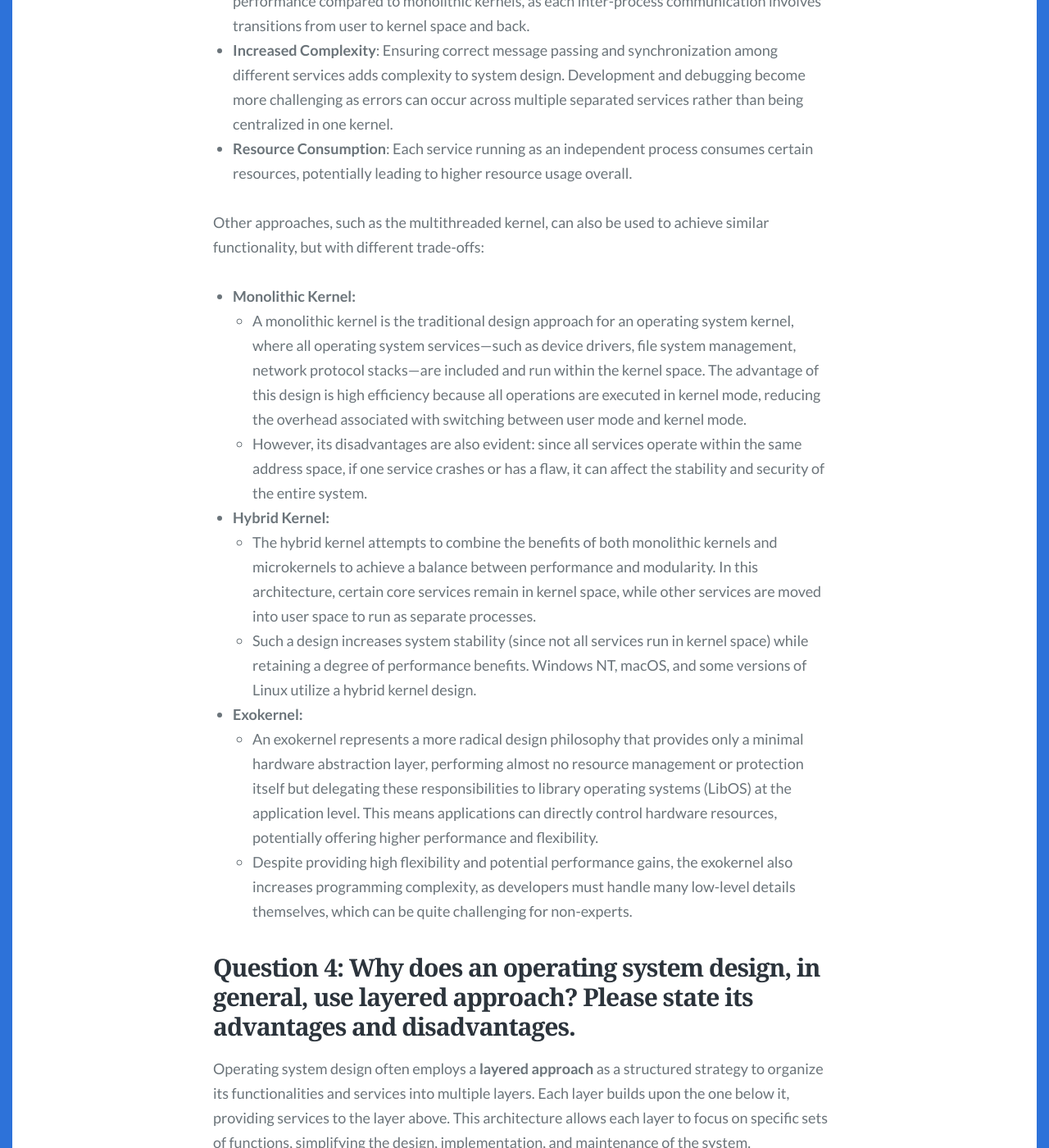
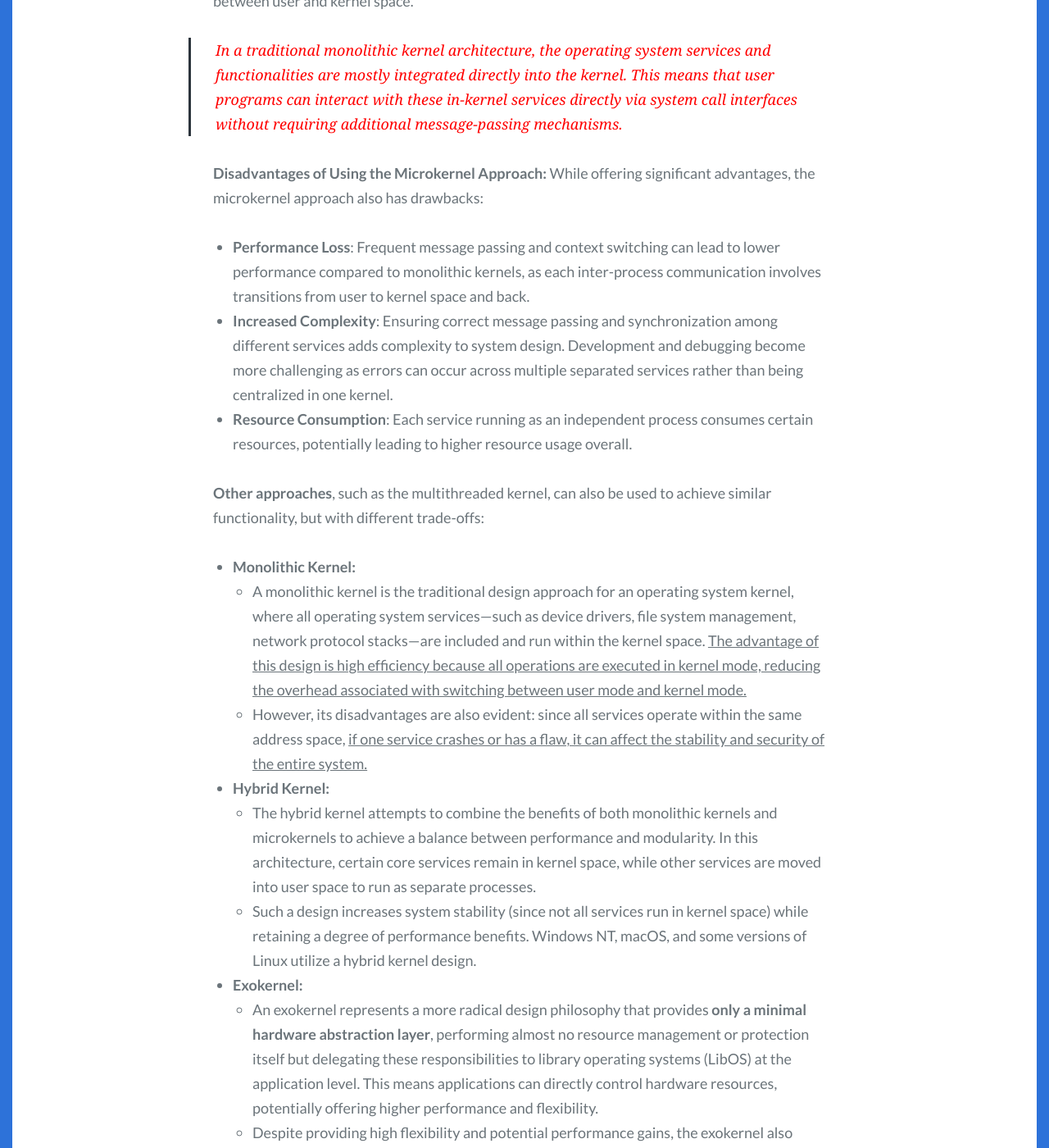
Before and after one commit to HuRuilizhen/HuRuilizhen.github.io, a Jekyll site: the page built from _posts/2024-12-06-Operating-System-Guide-Questions.md, in a window 1280 px wide and 1400 px high, scrolled down 4812 px. Shown: the whole window at 82% size. Built offline with Jekyll 4.4.1, drawn with Linux system fonts in a browser that asks for light colours; some web fonts are replaced; comment, search, counter and statistics services are not loaded; some of the changed text lies outside the part shown.

Commit message:
[modify]

```diff
--- a/_posts/2024-12-06-Operating-System-Guide-Questions.md
+++ b/_posts/2024-12-06-Operating-System-Guide-Questions.md
@@ -61,33 +61,38 @@
 
 ## Question 3: What is the main advantage of the microkernel approach to system design? How do user programs and system services interact in a microkernel architecture? What are the disadvantages of using the microkernel approach?
 
-The main advantage of the microkernel approach to system design is its modularity and high reliability. In a microkernel architecture, only essential services for basic operation are implemented in the kernel, while all other services operate as separate processes in user space. This separation leads to several benefits:
+**The main advantage** of the microkernel approach to system design is its modularity and high reliability. In a microkernel architecture, only essential services for basic operation are implemented in the kernel, while all other services operate as separate processes in user space. This separation leads to several benefits:
 
 - **Modularity**: Services can be added, removed, or updated independently without affecting the core system.
+  - **Easier Maintenance**: If a service fails, only that specific service is affected, rather than the entire system.
+  - **Increased Flexibility**: Services can be added or removed without affecting the rest of the system.
 - **High Reliability**: If a service fails, it does not necessarily cause the entire system to crash, as failures are contained within the specific service.
+- **Fast Bootup**: Due to small kernel size, booting the system is much faster than with a monolithic kernel, as the kernel does not need to be loaded from disk.
 
-**Interaction between User Programs and System Services:**
-In a microkernel architecture, user programs interact with system services primarily through message-passing mechanisms. When a user program needs to access a service, it sends a message to the appropriate service process. The message contains the type of request and any necessary parameters. The service process receives the message, processes the request, and responds by sending a message back to the user program. This method enhances flexibility but introduces overhead due to crossing the boundary between user and kernel space.
+**Interaction between User Programs and System Services:** In a microkernel architecture, user programs interact with system services primarily through message-passing mechanisms. When a user program needs to access a service, it sends a message to the appropriate service process. The message contains the type of request and any necessary parameters. The service process receives the message, processes the request, and responds by sending a message back to the user program. This method enhances flexibility but introduces overhead due to crossing the boundary between user and kernel space.
 
-**Disadvantages of Using the Microkernel Approach:**
-While offering significant advantages, the microkernel approach also has drawbacks:
+> <font color="red">In a traditional monolithic kernel architecture, the operating system services and functionalities are mostly integrated directly into the kernel.
+>
+> This means that user programs can interact with these in-kernel services directly via system call interfaces without requiring additional message-passing mechanisms.</font>
+
+**Disadvantages of Using the Microkernel Approach:** While offering significant advantages, the microkernel approach also has drawbacks:
 
 - **Performance Loss**: Frequent message passing and context switching can lead to lower performance compared to monolithic kernels, as each inter-process communication involves transitions from user to kernel space and back.
 - **Increased Complexity**: Ensuring correct message passing and synchronization among different services adds complexity to system design. Development and debugging become more challenging as errors can occur across multiple separated services rather than being centralized in one kernel.
 - **Resource Consumption**: Each service running as an independent process consumes certain resources, potentially leading to higher resource usage overall.
 
-Other approaches, such as the multithreaded kernel, can also be used to achieve similar functionality, but with different trade-offs:
+**Other approaches**, such as the multithreaded kernel, can also be used to achieve similar functionality, but with different trade-offs:
 - **Monolithic Kernel:**
-  - A monolithic kernel is the traditional design approach for an operating system kernel, where all operating system services—such as device drivers, file system management, network protocol stacks—are included and run within the kernel space. The advantage of this design is high efficiency because all operations are executed in kernel mode, reducing the overhead associated with switching between user mode and kernel mode.
-  - However, its disadvantages are also evident: since all services operate within the same address space, if one service crashes or has a flaw, it can affect the stability and security of the entire system.
+  - A monolithic kernel is the traditional design approach for an operating system kernel, where all operating system services—such as device drivers, file system management, network protocol stacks—are included and run within the kernel space. <u>The advantage of this design is high efficiency because all operations are executed in kernel mode, reducing the overhead associated with switching between user mode and kernel mode.</u>
+  - However, its disadvantages are also evident: since all services operate within the same address space, <u>if one service crashes or has a flaw, it can affect the stability and security of the entire system.</u>
 
 - **Hybrid Kernel:**
   - The hybrid kernel attempts to combine the benefits of both monolithic kernels and microkernels to achieve a balance between performance and modularity. In this architecture, certain core services remain in kernel space, while other services are moved into user space to run as separate processes.
   - Such a design increases system stability (since not all services run in kernel space) while retaining a degree of performance benefits. Windows NT, macOS, and some versions of Linux utilize a hybrid kernel design.
 
 - **Exokernel:**
-  - An exokernel represents a more radical design philosophy that provides only a minimal hardware abstraction layer, performing almost no resource management or protection itself but delegating these responsibilities to library operating systems (LibOS) at the application level. This means applications can directly control hardware resources, potentially offering higher performance and flexibility.
-  - Despite providing high flexibility and potential performance gains, the exokernel also increases programming complexity, as developers must handle many low-level details themselves, which can be quite challenging for non-experts.
+  - An exokernel represents a more radical design philosophy that provides **only a minimal hardware abstraction layer**, performing almost no resource management or protection itself but delegating these responsibilities to library operating systems (LibOS) at the application level. This means applications can directly control hardware resources, potentially offering higher performance and flexibility.
+  - Despite providing high flexibility and potential performance gains, the exokernel also increases programming complexity, as **developers must handle many low-level details** themselves, which can be quite challenging for non-experts.
 
 ## Question 4: Why does an operating system design, in general, use layered approach? Please state its advantages and disadvantages.
 
```
